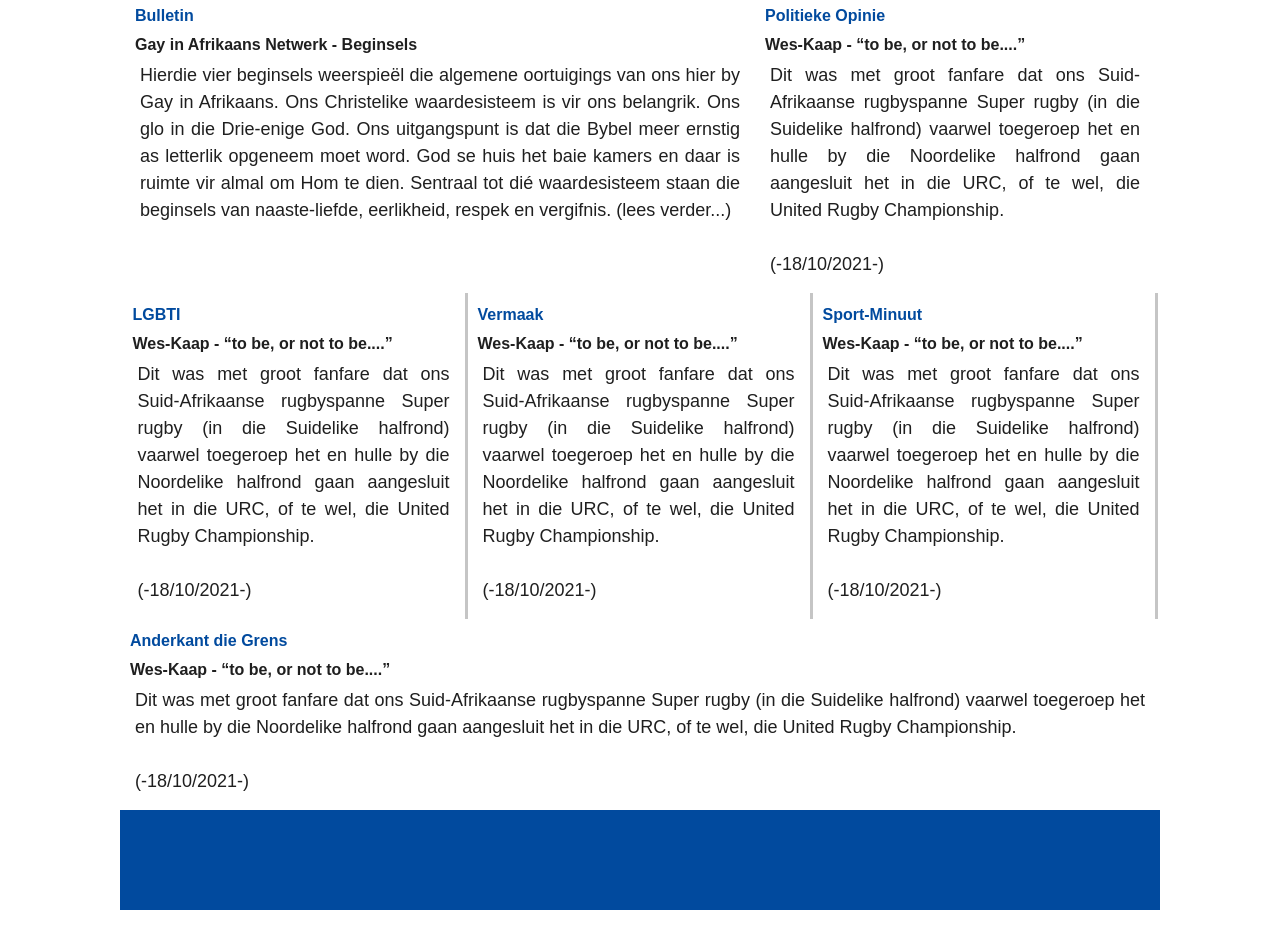
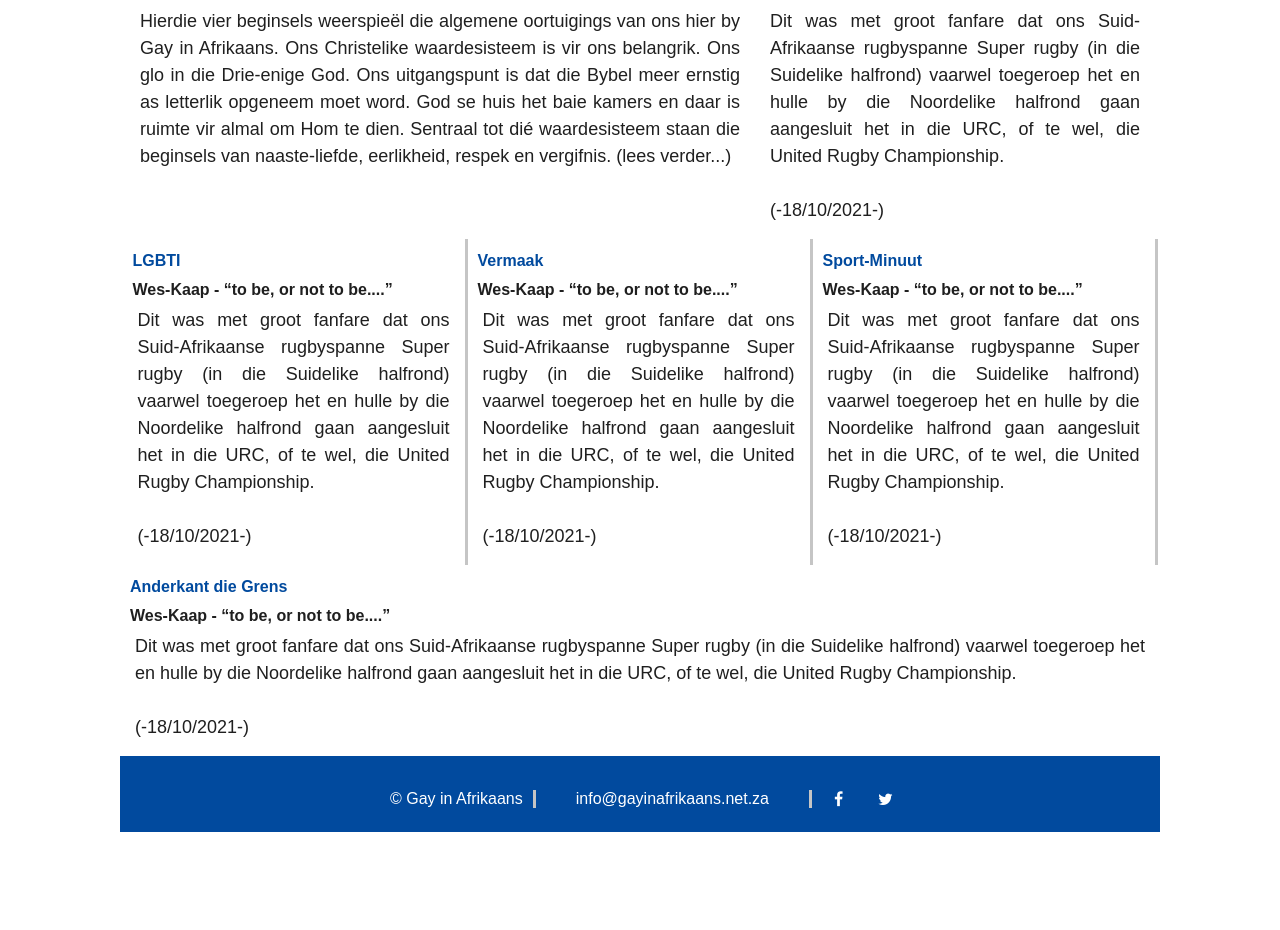
Before and after one commit to oldmanlearntocode/gayinafrikaans, a plain HTML site: page index.htm in a window 1280 px wide. Shown: the part 692-1622 px from the top of the page. After the commit the page ends 1544 px from the top, so only its background shows below. Drawn offline with Linux system fonts and the light colour scheme.

Commit message:
19july2022

```diff
--- a/index.htm
+++ b/index.htm
@@ -9,12 +9,15 @@
     <meta name="keywords" content="gay, afrikaans">
     <meta name="author" content="gay in afrikaans">
 
-    <title>homepage</title>
+    <title>gayinafrikaans</title>
 
     <link rel="preconnect" href="https://fonts.googleapis.com">
     <link rel="preconnect" href="https://fonts.gstatic.com" crossorigin>
     <link href="https://fonts.googleapis.com/css2?family=Poppins:wght@200&display=swap" rel="stylesheet">
     <link rel="stylesheet" href="stylesheet.css">
+
+    <link rel="stylesheet" href="https://cdnjs.cloudflare.com/ajax/libs/font-awesome/4.7.0/css/font-awesome.min.css">
+    <!--Social Media Icons-->
 
     <script type="text/javascript" src="date.js"></script>
 
@@ -35,7 +38,7 @@
                 <li><a href="standpunte.html">STANDPUNTE</a></li>
                 <li><a href="beginsels.html">BEGINSELS</a></li>
                 <li><a href="wieisons.html">WIE IS ONS</a></li>
-                <li><a href="kontak.html">KONTAK</a></li>
+                <li><a href="kontak.html">PROJEKTE</a></li>
             </ul>
         </nav>
 
@@ -61,30 +64,31 @@
             </div>
         </section>
 
-
-
         <section class="main-section">
             <article id="one">
                 <h2>Wes-Kaap - “to be, or not to be....”</h1>
                     <h3>Brutus
                 </h2>
-                <p><a href="#">Dit was met groot fanfare dat ons Suid-Afrikaanse rugbyspanne Super rugby (in die Suidelike halfrond)
+                <p><a href="#">Dit was met groot fanfare dat ons Suid-Afrikaanse rugbyspanne Super rugby (in die
+                        Suidelike halfrond)
                         vaarwel toegeroep
-                    het en hulle by die Noordelike halfrond gaan aangesluit het in die URC, of te wel, die United Rugby
+                        het en hulle by die Noordelike halfrond gaan aangesluit het in die URC, of te wel, die United
+                        Rugby
                         Championship.
                         <br><br>
-                    Hierdie is nou ‘n toernooi waar spanne van Suid-Afrika, Ierland, Wallis, Skotland en Italië meeding.
-                    Suid-Afrika word verteenwoordig deur die Stormers, Sharks, Lions en Bulls (ek dink nie ons spanne
-                    het Afrikaanse name in hierdie toernooi nie).
-                    Met Covid-19 nog in volle gang in Suid-Afrika moes al ons spanne hulle eerste vier wedstryde van die
+                        Met Covid-19 nog in volle gang in Suid-Afrika moes al ons spanne hulle eerste vier wedstryde van
+                        die
                         toernooi in
-                    Europa gaan speel. Dit is nou afgehandel en al ons spanne het maar swak gevaar. Net so hier-en-daar
+                        Europa gaan speel. Dit is nou afgehandel en al ons spanne het maar swak gevaar. Net so
+                        hier-en-daar
                         het hulle
                         ‘n wedstryd kon wen.
                         <br><br>
-                    Dit was natuurlik te wagte dat ons nie wat-wonders sou vaar nie. Die Suid-Afrikaanse spanne kon die
+                        Dit was natuurlik te wagte dat ons nie wat-wonders sou vaar nie. Die Suid-Afrikaanse spanne kon
+                        die
                         afgelope
-                    agtien maande letterlik net teen mekaar speel, en dit in leë stadions. Dus was dit seker maar iets
+                        agtien maande letterlik net teen mekaar speel, en dit in leë stadions. Dus was dit seker maar
+                        iets
                         om aan gewoond
                         te raak om teen vreemde spanne te speel in stadions vol toeskouers...(lees meer hier.)
                         <br><br></a>
@@ -96,21 +100,25 @@
                 <h4 class="category">Bulletin</h4>
                 <h4 class="sub-heading">Gay in Afrikaans Netwerk - Beginsels</h4>
 
-                <p><a href="#">Hierdie vier beginsels weerspieël die algemene oortuigings van ons hier by Gay in Afrikaans. Ons
-                    Christelike waardesisteem is vir ons belangrik. Ons glo in die Drie-enige God. Ons uitgangspunt is
-                    dat die Bybel meer ernstig as letterlik opgeneem moet word. God se huis het baie kamers en daar is
+                <p><a href="#">Hierdie vier beginsels weerspieël die algemene oortuigings van ons hier by Gay in
+                        Afrikaans. Ons
+                        Christelike waardesisteem is vir ons belangrik. Ons glo in die Drie-enige God. Ons uitgangspunt
+                        is
+                        dat die Bybel meer ernstig as letterlik opgeneem moet word. God se huis het baie kamers en daar
+                        is
                         ruimte vir almal om Hom te dien. Sentraal tot dié waardesisteem staan die beginsels van
                         naaste-liefde, eerlikheid, respek en vergifnis. (lees verder...)</a>
                 </p>
             </article>
 
-
             <article id="politieke-opinie">
                 <h4 class="category">Politieke Opinie</h4>
                 <h4 class="sub-heading">Wes-Kaap - “to be, or not to be....”</h4>
-                <p><a href="#">Dit was met groot fanfare dat ons Suid-Afrikaanse rugbyspanne Super rugby (in die Suidelike halfrond)
+                <p><a href="#">Dit was met groot fanfare dat ons Suid-Afrikaanse rugbyspanne Super rugby (in die
+                        Suidelike halfrond)
                         vaarwel toegeroep
-                    het en hulle by die Noordelike halfrond gaan aangesluit het in die URC, of te wel, die United Rugby
+                        het en hulle by die Noordelike halfrond gaan aangesluit het in die URC, of te wel, die United
+                        Rugby
                         Championship.
                         <br><br>
 
@@ -122,9 +130,11 @@
             <article id="LGBTI">
                 <h4 class="category">LGBTI</h4>
                 <h4 class="sub-heading">Wes-Kaap - “to be, or not to be....”</h4>
-                <p><a href="#">Dit was met groot fanfare dat ons Suid-Afrikaanse rugbyspanne Super rugby (in die Suidelike halfrond)
+                <p><a href="#">Dit was met groot fanfare dat ons Suid-Afrikaanse rugbyspanne Super rugby (in die
+                        Suidelike halfrond)
                         vaarwel toegeroep
-                    het en hulle by die Noordelike halfrond gaan aangesluit het in die URC, of te wel, die United Rugby
+                        het en hulle by die Noordelike halfrond gaan aangesluit het in die URC, of te wel, die United
+                        Rugby
                         Championship.
                         <br><br>
 
@@ -135,9 +145,11 @@
             <article id="vermaak">
                 <h4 class="category">Vermaak</h4>
                 <h4 class="sub-heading">Wes-Kaap - “to be, or not to be....”</h4>
-                <p><a href="#">Dit was met groot fanfare dat ons Suid-Afrikaanse rugbyspanne Super rugby (in die Suidelike halfrond)
+                <p><a href="#">Dit was met groot fanfare dat ons Suid-Afrikaanse rugbyspanne Super rugby (in die
+                        Suidelike halfrond)
                         vaarwel toegeroep
-                    het en hulle by die Noordelike halfrond gaan aangesluit het in die URC, of te wel, die United Rugby
+                        het en hulle by die Noordelike halfrond gaan aangesluit het in die URC, of te wel, die United
+                        Rugby
                         Championship.
                         <br><br>
 
@@ -145,14 +157,14 @@
                     </a></p>
             </article>
 
-
-
             <article id="sportminuut">
                 <h4 class="category">Sport-Minuut</h4>
                 <h4 class="sub-heading">Wes-Kaap - “to be, or not to be....”</h4>
-                <p><a href="#">Dit was met groot fanfare dat ons Suid-Afrikaanse rugbyspanne Super rugby (in die Suidelike halfrond)
+                <p><a href="#">Dit was met groot fanfare dat ons Suid-Afrikaanse rugbyspanne Super rugby (in die
+                        Suidelike halfrond)
                         vaarwel toegeroep
-                    het en hulle by die Noordelike halfrond gaan aangesluit het in die URC, of te wel, die United Rugby
+                        het en hulle by die Noordelike halfrond gaan aangesluit het in die URC, of te wel, die United
+                        Rugby
                         Championship.
                         <br><br>
 
@@ -160,14 +172,14 @@
                     </a></p>
             </article>
 
-
-
             <article id="anderkantdiegrens">
                 <h4 class="category">Anderkant die Grens</h4>
                 <h4 class="sub-heading">Wes-Kaap - “to be, or not to be....”</h4>
-                <p><a href="#">Dit was met groot fanfare dat ons Suid-Afrikaanse rugbyspanne Super rugby (in die Suidelike halfrond)
+                <p><a href="#">Dit was met groot fanfare dat ons Suid-Afrikaanse rugbyspanne Super rugby (in die
+                        Suidelike halfrond)
                         vaarwel toegeroep
-                    het en hulle by die Noordelike halfrond gaan aangesluit het in die URC, of te wel, die United Rugby
+                        het en hulle by die Noordelike halfrond gaan aangesluit het in die URC, of te wel, die United
+                        Rugby
                         Championship.
                         <br><br>
 
@@ -176,12 +188,15 @@
             </article>
         </section>
 
-        <footer></footer>
+        <footer>
+            <div id="copyright">&#169 Gay in Afrikaans</div>
+            <div id="kontak">info@gayinafrikaans.net.za</div>
+            <div><a href="#" class="fa fa-facebook"></a></div>
+            <div><a href="#" class="fa fa-twitter"></a></div>
+        </footer>
 
-
-
-
-    </div>  <!--wrapper ends-->
+    </div>
+    <!--wrapper ends-->
 </body>
 
 </html>
--- a/stylesheet.css
+++ b/stylesheet.css
@@ -47,7 +47,7 @@ p a {
     display: flex;
     justify-content: center;
     align-items: center;
-   }
+}
 
 .marquee {
     padding-top: 0.5vw;
@@ -76,7 +76,7 @@ p a {
     flex-shrink: 0;
     font-family: sans-serif;
     color: rgb(31, 31, 31);
-    font-weight:400;
+    font-weight: 400;
 }
 
 .marquee-content:hover {
@@ -103,7 +103,7 @@ p a {
     align-items: center;
     font-size: 16px;
     height: auto;
-    background-color:rgb(1, 74, 158);
+    background-color: rgb(1, 74, 158);
     padding-left: 15px;
     padding-top: 20px;
     padding-bottom: 20px;
@@ -118,7 +118,7 @@ a {
     list-style: none;
     padding: 5px;
     line-height: 1.5px;
-    color:white;
+    color: white;
     font-family: 'Poppins', sans-serif;
 
 }
@@ -151,15 +151,14 @@ a {
 
 }
 
-
-
 #one {
-     border-bottom-style: solid;
+    border-bottom-style: solid;
     border-color: rgb(197, 197, 197);
 
 }
 
-#one h2, h3 {
+#one h2,
+h3 {
     text-align: center;
 }
 
@@ -195,9 +194,53 @@ a {
 }
 
 footer {
-    height: 100px;
+    display: flex;
+    flex-wrap: wrap;
+    height: auto;
     background-color: rgb(1, 74, 158);
     margin-bottom: 20px;
+    justify-content: center;
+    align-items: center;
+    padding-top: 10px;
+}
 
+#copyright {
+    border-right-style: solid;
+    border-color: rgb(197, 197, 197);
+    color: white;
+    padding-right: 10px;
+    padding-left: 10px;
+    margin-right: 30px;
+}
+
+.fa {
+    padding: 20px;
+    font-size: 30px;
+    width: 30px;
+    text-align: center;
+    text-decoration: none;
+    margin: 5px 2px;
+}
+
+.fa:hover {
+    opacity: 0.7;
+}
+
+.fa-facebook {
+    background-color: rgb(1, 74, 158);
+    color: white;
+}
+
+.fa-twitter {
+    background-color: rgb(1, 74, 158);
+    color: white;
+}
+
+#kontak {
+    border-right-style: solid;
+    border-color: rgb(197, 197, 197);
+    color: white;
+    margin-left: 10px;
+    padding-right: 40px;
 
 }
```
Lines whose indentation alone changed are shown as unchanged.
